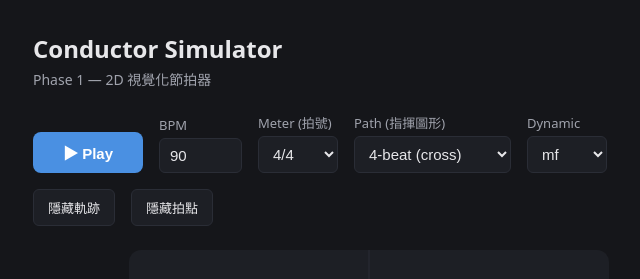
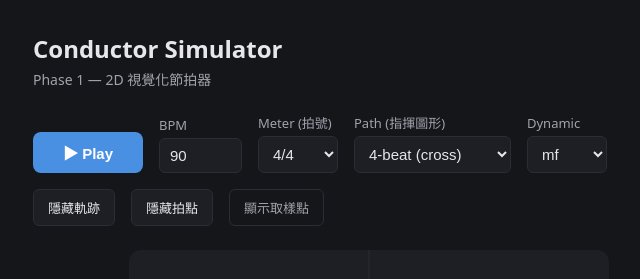
Before and after one commit to truthatt11/conductor-simulator, a React (Vite) app: page / in a window 1280 px wide. Shown: the top 279 px of the page, without its empty margins (271-911 px from the left). Built offline with nearby package versions, Linux system fonts and the light colour scheme.

Commit message:
chore: add debug baton points

```diff
--- a/src/app/App.tsx
+++ b/src/app/App.tsx
@@ -12,6 +12,7 @@ export function App() {
   const isPlaying = useAppStore((s) => s.isPlaying);
   const showTrajectory = useAppStore((s) => s.showTrajectory);
   const showBeatAnchors = useAppStore((s) => s.showBeatAnchors);
+  const showSamplePoints = useAppStore((s) => s.showSamplePoints);
   const setBpm = useAppStore((s) => s.setBpm);
   const setTimeSignature = useAppStore((s) => s.setTimeSignature);
   const setPathId = useAppStore((s) => s.setPathId);
@@ -19,6 +20,7 @@ export function App() {
   const setPlaying = useAppStore((s) => s.setPlaying);
   const setShowTrajectory = useAppStore((s) => s.setShowTrajectory);
   const setShowBeatAnchors = useAppStore((s) => s.setShowBeatAnchors);
+  const setShowSamplePoints = useAppStore((s) => s.setShowSamplePoints);
 
   const path = requirePath(pathId);
   const amplitude = amplitudeFor(dynamic);
@@ -43,6 +45,7 @@ export function App() {
         isPlaying={isPlaying}
         showTrajectory={showTrajectory}
         showBeatAnchors={showBeatAnchors}
+        showSamplePoints={showSamplePoints}
         onBpmChange={setBpm}
         onTimeSignatureChange={setTimeSignature}
         onPathIdChange={setPathId}
@@ -50,6 +53,7 @@ export function App() {
         onTogglePlay={() => setPlaying(!isPlaying)}
         onToggleTrajectory={() => setShowTrajectory(!showTrajectory)}
         onToggleBeatAnchors={() => setShowBeatAnchors(!showBeatAnchors)}
+        onToggleSamplePoints={() => setShowSamplePoints(!showSamplePoints)}
       />
 
       <div className="stage">
@@ -60,6 +64,7 @@ export function App() {
           isPlaying={isPlaying}
           showTrajectory={showTrajectory}
           showBeatAnchors={showBeatAnchors}
+          showSamplePoints={showSamplePoints}
         />
       </div>
 
--- a/src/app/store.ts
+++ b/src/app/store.ts
@@ -11,6 +11,7 @@ export type AppState = {
   isPlaying: boolean;
   showTrajectory: boolean;
   showBeatAnchors: boolean;
+  showSamplePoints: boolean;
   setBpm: (bpm: number) => void;
   setTimeSignature: (ts: TimeSignature) => void;
   setPathId: (id: string) => void;
@@ -18,6 +19,7 @@ export type AppState = {
   setPlaying: (p: boolean) => void;
   setShowTrajectory: (v: boolean) => void;
   setShowBeatAnchors: (v: boolean) => void;
+  setShowSamplePoints: (v: boolean) => void;
 };
 
 const INITIAL_METER: TimeSignature = { numerator: 4, denominator: 4 };
@@ -30,6 +32,7 @@ export const useAppStore = create<AppState>((set) => ({
   isPlaying: false,
   showTrajectory: true,
   showBeatAnchors: true,
+  showSamplePoints: false,
   setBpm: (bpm) => set({ bpm: clamp(bpm, 30, 240) }),
   setTimeSignature: (timeSignature) =>
     set((s) => {
@@ -45,6 +48,7 @@ export const useAppStore = create<AppState>((set) => ({
   setPlaying: (isPlaying) => set({ isPlaying }),
   setShowTrajectory: (showTrajectory) => set({ showTrajectory }),
   setShowBeatAnchors: (showBeatAnchors) => set({ showBeatAnchors }),
+  setShowSamplePoints: (showSamplePoints) => set({ showSamplePoints }),
 }));
 
 function clamp(n: number, lo: number, hi: number) {
--- a/src/scene/baton/BatonView.tsx
+++ b/src/scene/baton/BatonView.tsx
@@ -9,11 +9,13 @@ type BatonViewProps = {
   showDebug?: boolean;
   showTrajectory?: boolean;
   showBeatAnchors?: boolean;
+  showSamplePoints?: boolean;
 };
 
 const VIEW_SIZE = 480;
 const PADDING = 40;
 const CURVE_SAMPLES = 240;
+const SAMPLE_POINT_COUNT = 256;
 
 function toScreen(v: Vec2): Vec2 {
   const cx = VIEW_SIZE / 2;
@@ -40,6 +42,7 @@ export function BatonView({
   showDebug = true,
   showTrajectory = true,
   showBeatAnchors = true,
+  showSamplePoints = false,
 }: BatonViewProps) {
   const dotRef = useRef<SVGCircleElement | null>(null);
   const rafRef = useRef<number | null>(null);
@@ -71,6 +74,13 @@ export function BatonView({
     toScreen({ x: a.x * amplitude, y: a.y * amplitude }),
   );
 
+  const samplePoints: Vec2[] = [];
+  if (showSamplePoints) {
+    for (let i = 0; i < SAMPLE_POINT_COUNT; i++) {
+      samplePoints.push(toScreen(path.sample(i / SAMPLE_POINT_COUNT, { amplitude })));
+    }
+  }
+
   return (
     <svg
       viewBox={`0 0 ${VIEW_SIZE} ${VIEW_SIZE}`}
@@ -89,6 +99,11 @@ export function BatonView({
       {showTrajectory && (
         <path d={pathD} stroke="#4a90e2" strokeWidth={2} fill="none" opacity={0.5} />
       )}
+
+      {showSamplePoints &&
+        samplePoints.map((s, i) => (
+          <circle key={i} cx={s.x} cy={s.y} r={2.5} fill="#f5b942" opacity={0.85} />
+        ))}
 
       {showBeatAnchors &&
         anchors.map((a, i) => (
--- a/src/ui/controls/Controls.tsx
+++ b/src/ui/controls/Controls.tsx
@@ -13,6 +13,7 @@ type ControlsProps = {
   isPlaying: boolean;
   showTrajectory: boolean;
   showBeatAnchors: boolean;
+  showSamplePoints: boolean;
   onBpmChange: (bpm: number) => void;
   onTimeSignatureChange: (ts: TimeSignature) => void;
   onPathIdChange: (id: string) => void;
@@ -20,6 +21,7 @@ type ControlsProps = {
   onTogglePlay: () => void;
   onToggleTrajectory: () => void;
   onToggleBeatAnchors: () => void;
+  onToggleSamplePoints: () => void;
 };
 
 const DYNAMICS: ReadonlyArray<Dynamic> = ['pp', 'p', 'mp', 'mf', 'f', 'ff'];
@@ -36,6 +38,7 @@ export function Controls({
   isPlaying,
   showTrajectory,
   showBeatAnchors,
+  showSamplePoints,
   onBpmChange,
   onTimeSignatureChange,
   onPathIdChange,
@@ -43,6 +46,7 @@ export function Controls({
   onTogglePlay,
   onToggleTrajectory,
   onToggleBeatAnchors,
+  onToggleSamplePoints,
 }: ControlsProps) {
   const meters = supportedMeters();
   const compatiblePaths = supportedPathsForMeter(timeSignature);
@@ -144,6 +148,15 @@ export function Controls({
       >
         {showBeatAnchors ? '隱藏拍點' : '顯示拍點'}
       </button>
+
+      <button
+        type="button"
+        onClick={onToggleSamplePoints}
+        aria-pressed={showSamplePoints}
+        className="toggle-button"
+      >
+        {showSamplePoints ? '隱藏取樣點' : '顯示取樣點'}
+      </button>
     </div>
   );
 }
```
